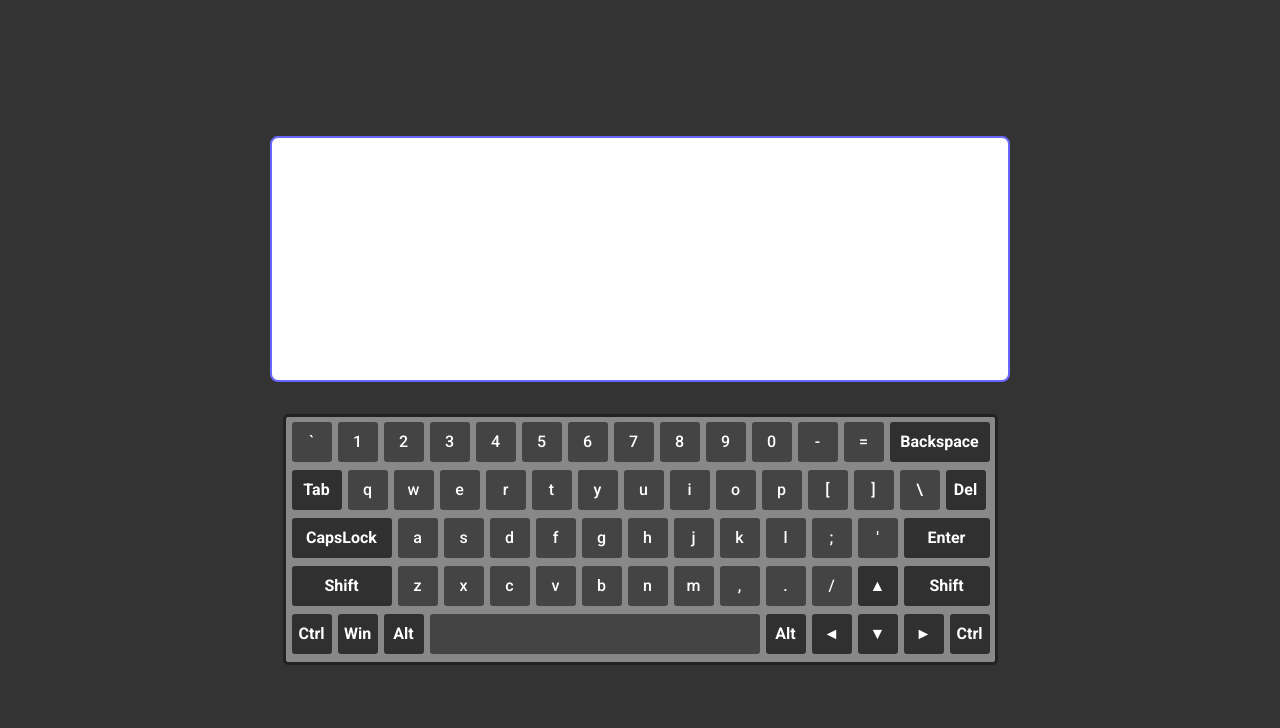
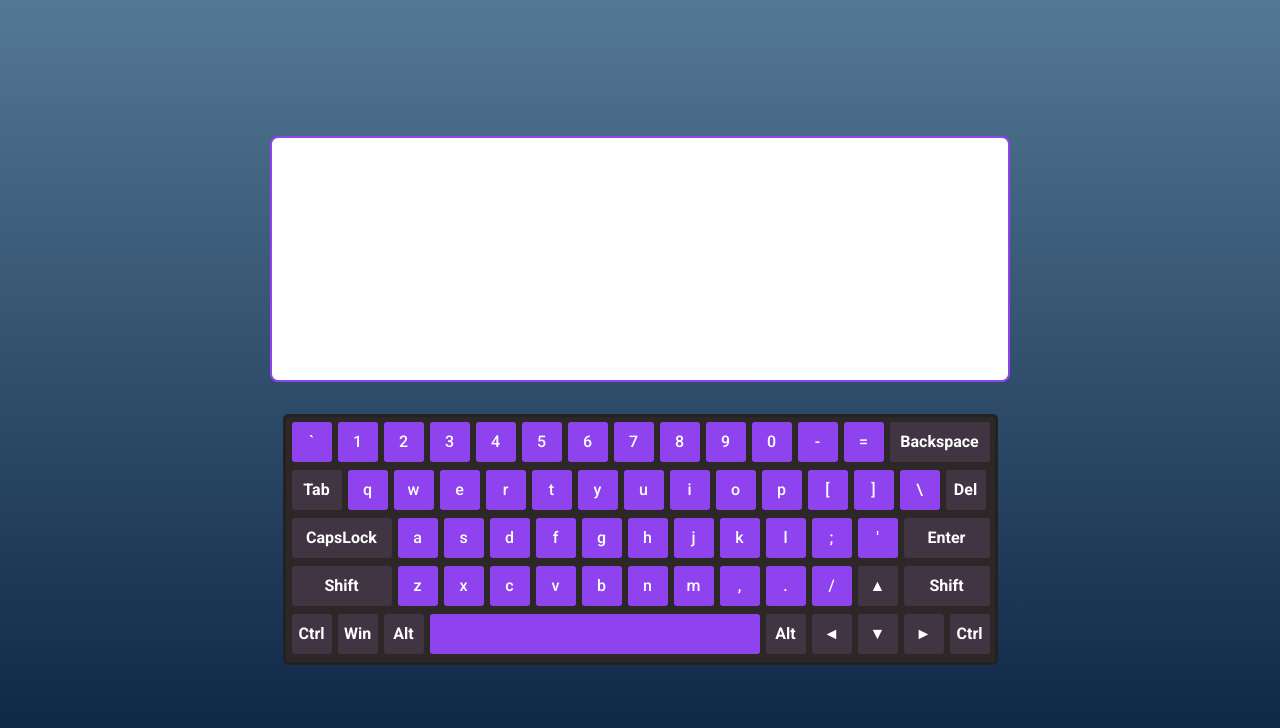
Before and after one commit to iandyone/Virtual-Keyboard, a website built with webpack: page src/index.html in a window 1280 px wide. Built offline with nearby package versions, Linux system fonts and the light colour scheme.

Commit message:
refactor: update keyboard colors

```diff
--- a/src/js/modules/keyboard.js
+++ b/src/js/modules/keyboard.js
@@ -6,7 +6,6 @@ let CAPS = false;
 
 export function printVirtualSymbol(event) {
   const currentKey = event.currentTarget.className.split(" ")[2];
-  console.log(currentKey);
 
   if (currentKey === "Backspace" || currentKey === "Delete") {
     deleteSymbol(currentKey);
@@ -17,13 +16,14 @@ export function printVirtualSymbol(event) {
     printValue("\t");
     return;
   }
-  if (currentKey === "Enter") {
-    printValue("\n");
+
+  if (currentKey === "CapsLock") {
+    setCaps(event);
     return;
   }
 
-  if (currentKey === "CapsLock") {
-    setCaps(event);
+  if (currentKey === "Enter") {
+    printValue("\n");
     return;
   }
 
@@ -55,16 +55,18 @@ export function printSymbol(event) {
       event.preventDefault();
     }
 
+    if (event.code === "CapsLock") {
+      setCaps(event);
+      event.preventDefault();
+      return;
+    }
+
     if (event.code === "Enter") {
       printValue("\n");
       event.preventDefault();
     }
 
-    if (event.code === "CapsLock") {
-      setCaps(event);
-      event.preventDefault();
-      return;
-    }
+
 
     if (keyboardKeys.includes(event.code) && !options.includes(event.code) && !Object.keys(exclusion).includes(event.code)) {
       printValue(event.key);
--- a/src/scss/resources/nullstyle.scss
+++ b/src/scss/resources/nullstyle.scss
@@ -24,9 +24,7 @@ html, body {
     font-size: 100%;
     line-height: 1;
     font-weight: 400;
-    // font-family: $georgia;
-    background-color: #333;
-    // color: $darkGray;
+    background: $bodyBG;
     scroll-behavior: smooth;
 }
 
--- a/src/scss/resources/variables.scss
+++ b/src/scss/resources/variables.scss
@@ -1,5 +1,8 @@
 /* === FONTS === */
 
 /* === COLORS === */
-
-/* === COMMON === */
+$bodyBG: linear-gradient(to top, #09203f 0%, #537895 100%);
+$keyboardBG: #2D2727    ;
+$optionsKeys: #413543;
+$buttonBG: #8F43EE  ;
+$hoverButotnColor: #96b372;
--- a/src/scss/style.scss
+++ b/src/scss/style.scss
@@ -2,10 +2,11 @@
 
 @import url(https://fonts.googleapis.com/css?family=Roboto:100,100italic,300,300italic,regular,italic,500,500italic,700,700italic,900,900italic);
 
-$purple: #6868ff;
-$keyboardBG: #888888;
-$optionsKeys: #0e0d0db6;
+$keyboardBG: #2D2727    ;
+$optionsKeys: #413543;
+$buttonBG: #8F43EE  ;
 $hoverButotnColor: #96b372;
+
 
 * {
   margin: 0;
@@ -49,7 +50,7 @@ $hoverButotnColor: #96b372;
   padding: 0.5rem;
   font-size: 1.2rem;
   outline: none;
-  border: 2px solid $purple;
+  border: 2px solid $buttonBG;
   border-radius: 0.5rem;
 }
 
@@ -85,7 +86,7 @@ $hoverButotnColor: #96b372;
     line-height: 40px;
     text-align: center;
     color: #ffffff;
-    background: #444444;
+    background: $buttonBG;
     border-radius: 3px;
     cursor: pointer;
     user-select: none;
```
Also changed, not shown: src/index.html (+0 -1 lines).
